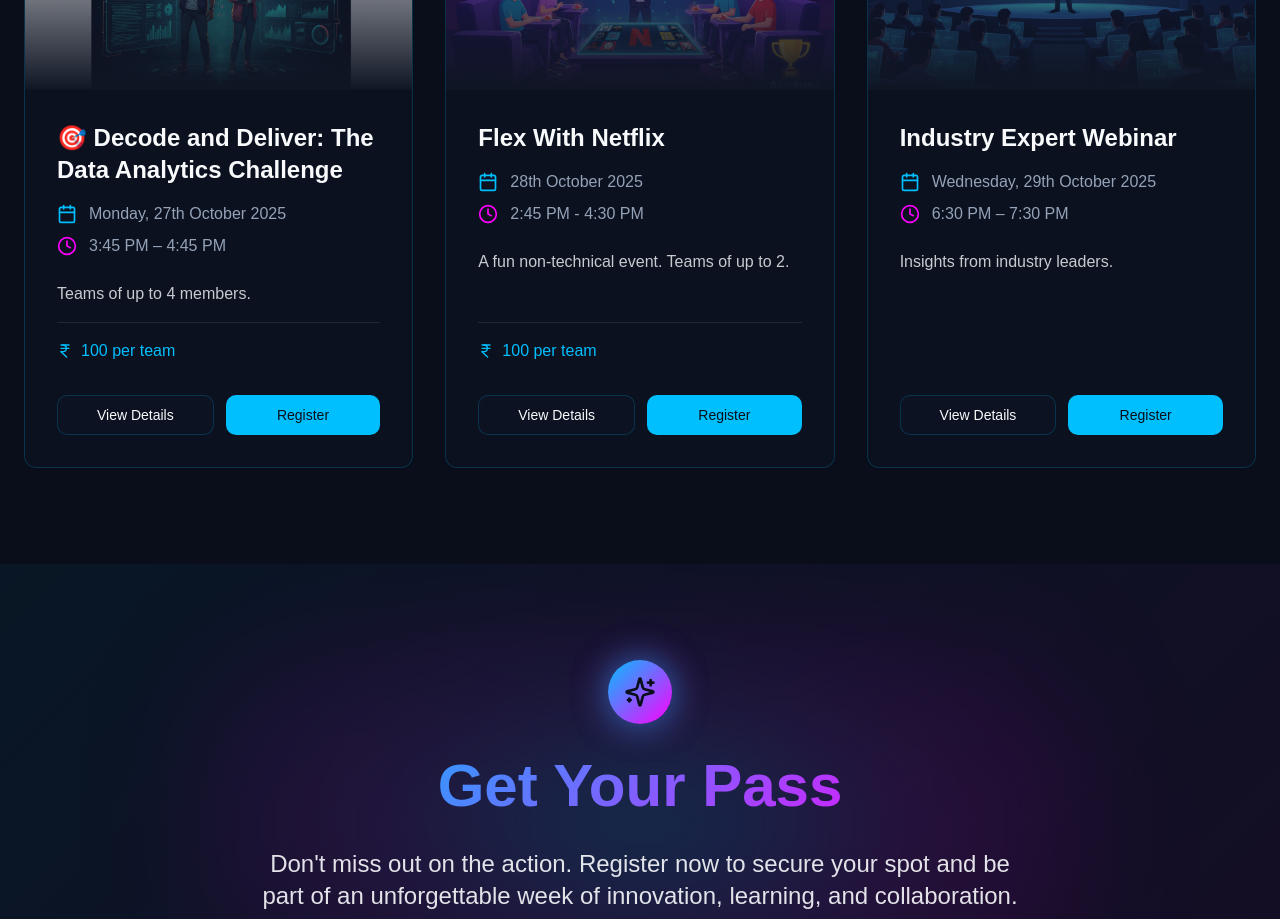
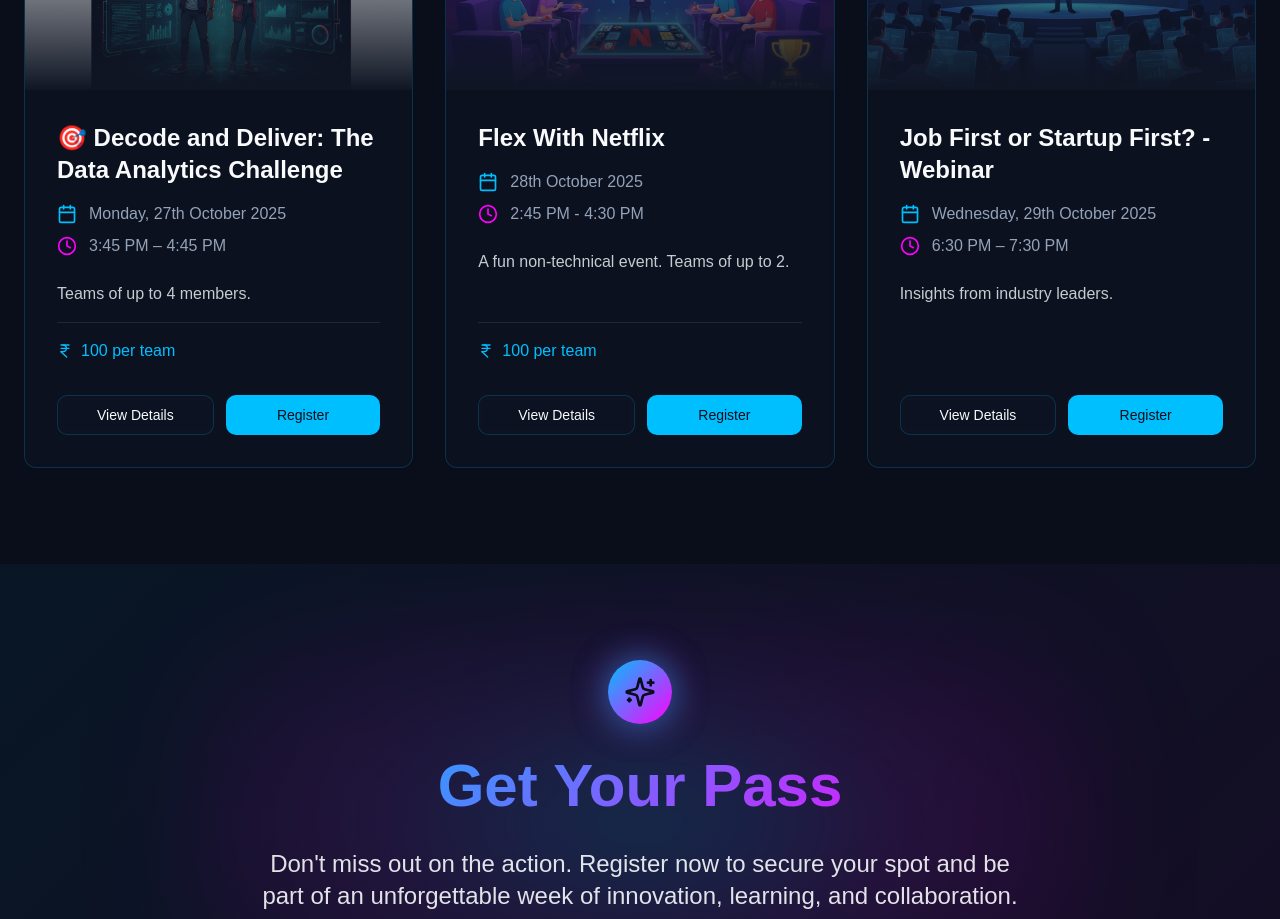
Before and after one commit to hardikkaaccount/Auctus_final_website, a React (Vite) app: page / in a window 1280 px wide. Shown: the part 2560-3479 px from the top of the page. Built offline with nearby package versions, Linux system fonts and the light colour scheme; the HTML template or start-up script is replaced by a standard one.

Commit message:
first commit 10

```diff
--- a/src/components/EventsSection.tsx
+++ b/src/components/EventsSection.tsx
@@ -78,11 +78,11 @@ const EventsSection = () => {
     },
     {
       id: "industry-webinar",
-      title: "Industry Expert Webinar",
+      title: "Job First or Startup First? - Webinar",
       date: "Wednesday, 29th October 2025",
       time: "6:30 PM – 7:30 PM",
       details: "Insights from industry leaders.",
-      description: "Join us for an exclusive online webinar featuring a special guest—an esteemed member of the IEEE CAS Society. The identity of the speaker will be revealed on the day of the event, adding an element of surprise! This session promises a wealth of knowledge, insights, and guidance straight from the industry. Whether you're aiming to understand cutting-edge technologies, explore career paths, or gain practical tips for success, this webinar is your gateway to learning from the best. Don't miss this opportunity to connect with an expert and gain valuable knowledge that could shape your future!",
+      description: "Join us for an exclusive online webinar featuring Mr. Vinod Sharma, an esteemed member of the IEEE CAS Society and an inspiring industry expert. The session titled 'Job First or Startup First?' will explore real-world perspectives on choosing between a secure job and launching your own startup. Discover the pros, cons, and success strategies from someone who has been there and done that! 💼🚀\n\nSpeaker: Vinod Sharma\nLinkedIn: https://www.linkedin.com/in/vinodsharma10x/\n\nThis session promises a wealth of knowledge, insights, and guidance straight from the industry. Whether you're aiming to understand cutting-edge technologies, explore career paths, or gain practical tips for success, this webinar is your gateway to learning from the best. Don't miss this opportunity to connect with an expert and gain valuable knowledge that could shape your future!",
       eligibility: "Open to all PESCE college students",
       entryFee: "No Fee",
       form: "https://forms.gle/EbyUV9PViaUynL1B6",
```
